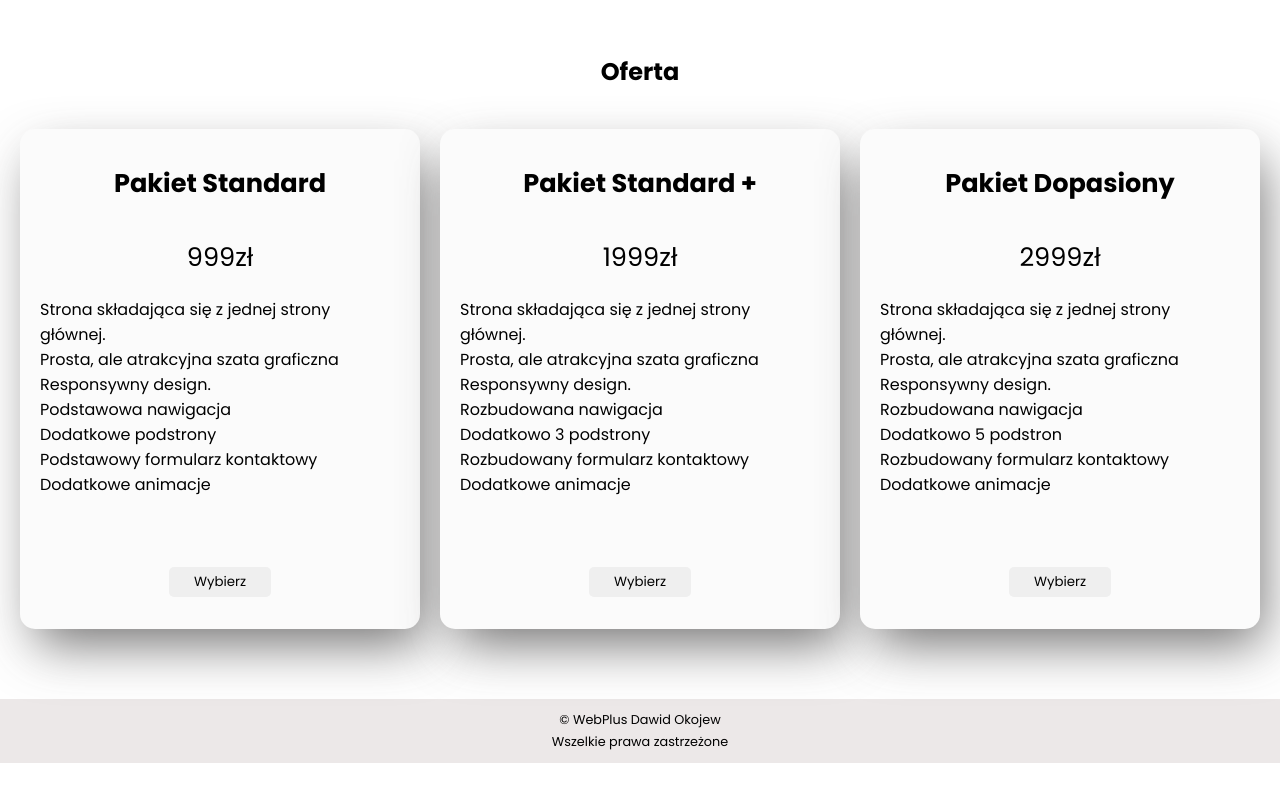
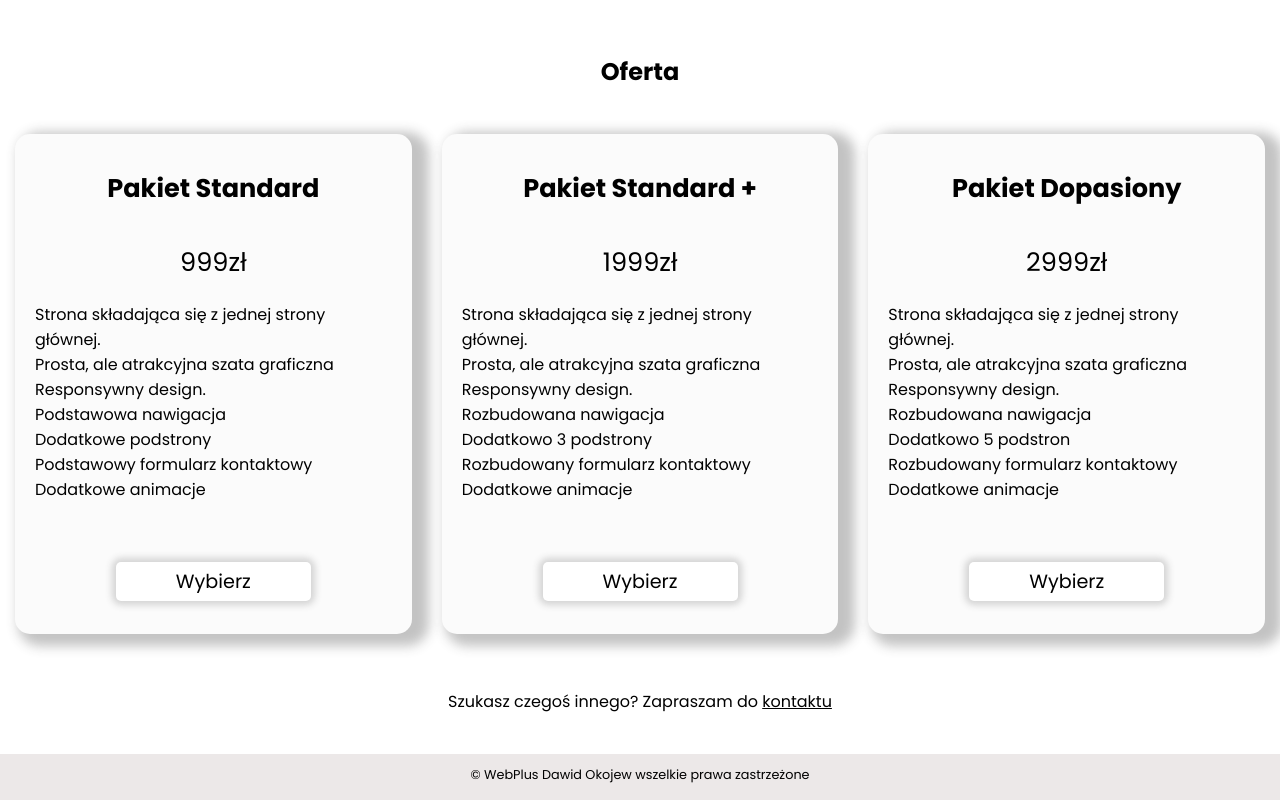
Before and after one commit to DawidOkojewProject/My_page, a website: page index.html in a window 1280 px wide. Shown: the part 1058-1858 px from the top of the page. Before the commit the page ends 1821 px from the top, so only its background shows below. Drawn offline with Linux system fonts and the light colour scheme.

Commit message:
added links to nav section

```diff
--- a/index.html
+++ b/index.html
@@ -14,12 +14,13 @@
 <body>
 
     <nav class="nav">
-        <div class="nav--logo"><img src="/dist/img/webplus-high-resolution-logo.png" alt=""></div>
+        <div class="nav--logo"><a href="#home"><img src="/dist/img/webplus-high-resolution-logo.png" alt="logo"></a></div>
         <div class="nav--items">
-            <p class="nav--items__item">O mnie</p>
-            <p class="nav--items__item">Kontakt</p>
-            <p class="nav--items__item">Realizacje</p>
-            <p class="nav--items__item">Oferta</p>
+            <a href="#home" class="nav--items__item">Home</a>
+            <a href="#about-me" class="nav--items__item">O mnie</a>
+            <a href="#offer" class="nav--items__item">Oferta</a>
+            <a href="#" class="nav--items__item">Kontakt</a>
+            <a href="#" class="nav--items__item">Realizacje</a>
         </div>
     </nav>
 
@@ -67,8 +68,7 @@
                     <p>Dodatkowe podstrony</p>
                     <p>Podstawowy formularz kontaktowy</p>
                     <p>Dodatkowe animacje </p>
-                    <div class="button-container"><button class="offer-button">Wybierz</button></div
-                        class="button_container">
+                    <div class="button-container"><button class="offer-button">Wybierz</button></div>
                 </div>
                 <div class="offer--container__item two">
                     <h3>Pakiet Standard +</h3>
@@ -80,8 +80,7 @@
                     <p>Dodatkowo 3 podstrony</p>
                     <p>Rozbudowany formularz kontaktowy</p>
                     <p>Dodatkowe animacje </p>
-                    <div class="button-container"><button class="offer-button">Wybierz</button></div
-                        class="button_container">
+                    <div class="button-container"><button class="offer-button">Wybierz</button></div>
                 </div>
                 <div class="offer--container__item three">
                     <h3>Pakiet Dopasiony</h3>
@@ -94,15 +93,15 @@
                     <p>Rozbudowany formularz kontaktowy</p>
                     <p>Dodatkowe animacje </p>
 
-                    <div class="button-container"><button class="offer-button">Wybierz</button></div
-                        class="button_container">
+                    <div class="button-container"><button class="offer-button">Wybierz</button></div>
                 </div>
             </div>
+            <p class="right">Szukasz czegoś innego? Zapraszam do <a href="#">kontaktu</a></p>
         </section>
     </main>
     <footer class="footer">
-        <p class="space">&copy; <span class="footer__year"></span> WebPlus Dawid Okojew </p>
-        <p> Wszelkie prawa zastrzeżone </p>
+        <p class="space">&copy; <span class="footer__year"></span> WebPlus Dawid Okojew wszelkie prawa zastrzeżone</p>
+        <p>  </p>
     </footer </body>
 
 </html>
--- a/src/sass/style.scss
+++ b/src/sass/style.scss
@@ -27,15 +27,32 @@
 		display: flex;
 		cursor: pointer;
 		&__item {
-			padding: 24px 10px;
+			padding: 24px 15px;
 			font-size: 1.4rem;
 			transition: background-color 0.3s;
 			transition: color 0.3s;
+			text-decoration: none;
+			color: #000;
 		}
 		&__item:hover {
 			background-color: #000;
 			color: #fff;
 		}
+	}
+}
+.right{
+	text-align: center;
+	padding: 10px 60px;
+	a{
+		text-decoration: none;
+		color: #000;
+		text-decoration: underline;
+		transform: color .3s,font size 0.3s;
+
+	}
+	a:hover{
+		color:rgb(15, 171, 119) ;
+		font-size: 1.03rem;
 	}
 }
 .img {
@@ -112,9 +129,9 @@
 			min-height: 500px;
 			width: 400px;
 			background-color: #fbfbfb;
-			margin: 10px;
+			margin: 15px;
 			border-radius: 15px;
-			box-shadow: 9px 22px 52px -7px rgba(57, 56, 56, 0.7);
+			box-shadow: 10px 5px 12px 7px rgba(57, 56, 56, 0.3);
 			transition: transform 0.3s;
 			.price {
 				text-align: center;
@@ -123,17 +140,20 @@
 			}
 			.button-container {
 				display: flex;
-				margin-top: 70px;
+				margin-top: 60px;
 				width: 100%;
 				justify-content: center;
 				align-items: end;
 
 				.offer-button {
+					background-color: #fff;
 					cursor: pointer;
-					padding: 5px 25px;
+					padding: 5px 60px;
 					border-radius: 5px;
 					border: none;
 					transition: transform 0.3s;
+					font-size: 1.2rem;
+					box-shadow: 0px 0px 7px 4px rgba(57, 56, 56, 0.2);
 				}
 				.offer-button:hover{
 					transform: scale(1.2);
```
Also changed, not shown: dist/css/style.min.css.
